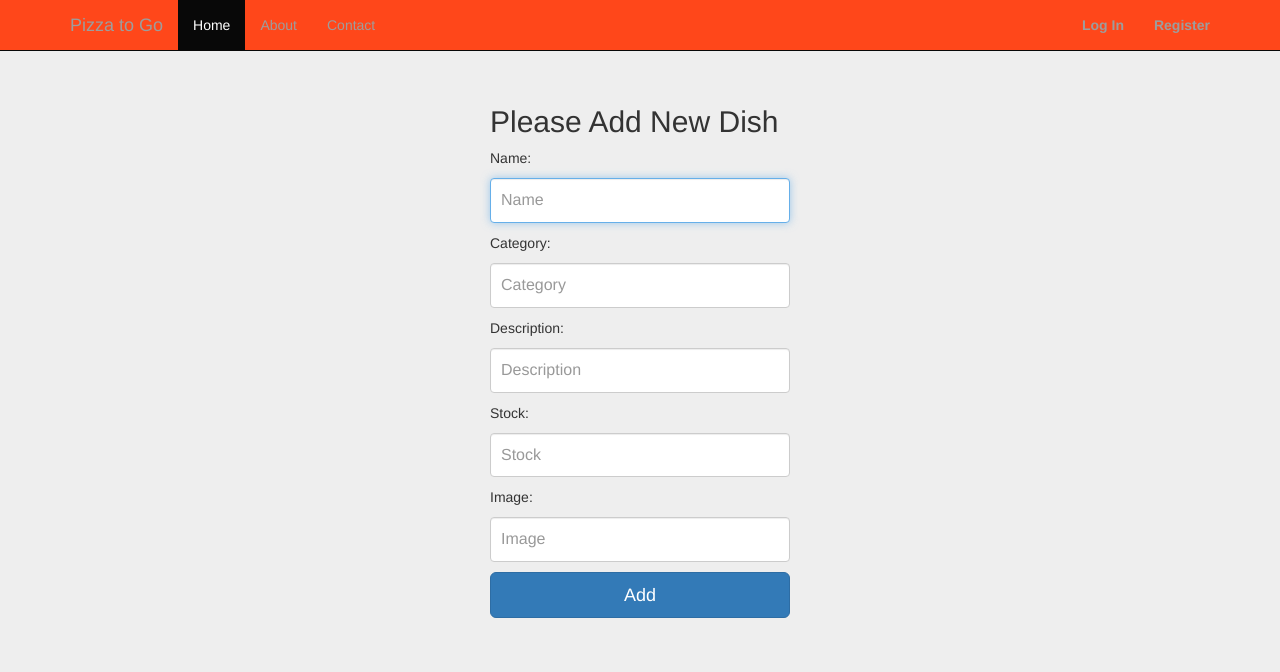
After one commit to RuolanZeng/Online-Pizza-Order, a PHP site: page /addnewitem.php in a window 1280 px wide. The commit adds this page. Shown: the top 672 px of the page. Run offline with PHP 8.4, Linux system fonts and the light colour scheme; some libraries are stand-ins or nearby versions.

Commit message:
addnewitem.php

```diff
--- /dev/null
+++ b/addnewitem.php
@@ -0,0 +1,124 @@
+<!DOCTYPE html>
+<html lang="en">
+  <head>
+    <meta charset="utf-8">
+    <meta http-equiv="X-UA-Compatible" content="IE=edge">
+    <meta name="viewport" content="width=device-width, initial-scale=1">
+    <!-- The above 3 meta tags *must* come first in the head; any other head content must come *after* these tags -->
+    <meta name="description" content="Pizza Online Order-Home page">
+    <meta name="author" content="ruolan zeng">
+    <link rel="icon" href="../../favicon.ico">
+
+    <title>Pizza to Go</title>
+
+    <!-- Bootstrap core CSS -->
+    <link href="assets/css/bootstrap.min.css" rel="stylesheet">
+    <link href="assets/css/signup.css" rel="stylesheet">
+    <link href="assets/css/offcanvas.css" rel="stylesheet">
+  </head>
+
+  <body>
+    <nav class="navbar navbar-fixed-top navbar-inverse" style="background-color:#ff471a;">
+      <div class="container">
+        <div class="navbar-header">
+          <button type="button" class="navbar-toggle collapsed" data-toggle="collapse" data-target="#navbar" aria-expanded="false" aria-controls="navbar">
+            <span class="sr-only">Toggle navigation</span>
+            <span class="icon-bar"></span>
+            <span class="icon-bar"></span>
+            <span class="icon-bar"></span>
+          </button>
+          <a class="navbar-brand" href="#">Pizza to Go</a>
+        </div>
+        <div id="navbar" class="collapse navbar-collapse">
+          <ul class="nav navbar-nav">
+            <li class="active"><a href="#">Home</a></li>
+            <li><a href="#about">About</a></li>
+            <li><a href="#contact">Contact</a></li>
+          </ul>
+          <ul id="upright" class="nav navbar-nav navbar-right">
+            <li id="upright1" class="dropdown">
+              <?php
+                session_start();
+                if (isset($_SESSION['username'])) {
+                  echo "<a href='logout.php'><b>Log out</b></a>";
+                }else{
+                  echo "<a href='signup.php'><b>Register</b></a>";
+                }
+              ?>
+            </li>
+          </ul>
+          <ul id="upright" class="nav navbar-nav navbar-right">
+            <li id="upright1" class="dropdown">
+              <?php
+                session_start();
+                if (isset($_SESSION['username'])) {
+                  echo "<a href='cart.php'><b>Cart</b></a>";
+                }else{
+                  echo "<a href='signin.php'><b>Log In</b></a>";
+                }
+              ?>
+            </li>
+          </ul>
+          <ul id="upright" class="nav navbar-nav navbar-right">
+            <li id="upright1" class="dropdown">
+              <?php
+                session_start();
+                if (isset($_SESSION['username'])) {
+                  echo "<a href='usercenter.php'><b>".$_SESSION['username']."</b></a>";
+                }
+              ?>
+            </li>
+          </ul>
+        </div><!-- /.nav-collapse -->
+      </div><!-- /.container -->
+    </nav><!-- /.navbar -->
+
+    <div class="container">
+
+     <form class="form-signin" method="POST" action="add.php">
+        <h2 class="form-signin-heading">Please Add New Dish</h2>
+
+        <p>Name: </p>
+        <label for="inputEmail" class="sr-only">Email address</label>
+        <input type="text" name="name" id="inputname" class="form-control" placeholder="Name" required autofocus>
+        <p></p>
+
+        <p>Category: </p>
+        <label for="inputUsername" class="sr-only">Category</label>
+        <input type="text" name="category" id="inputCategory" class="form-control" placeholder="Category" required>
+        <p></p>
+
+        <p>Description: </p>
+        <label for="inputPrice" class="sr-only">Description</label>
+        <input type="text" name="description" id="inputDescription" class="form-control" placeholder="Description" required>
+        <p></p>
+
+        <p>Stock: </p>
+        <label for="inputStock" class="sr-only">Stock</label>
+        <input type="text" name="stock" id="inputStock" class="form-control" placeholder="Stock" required>
+        <p></p>
+
+        <p>Image: </p>
+        <label for="inputImage" class="sr-only">Image</label>
+        <input type="text" id="inputImage" name="image" class="form-control" placeholder="Image" required>
+        <p></p>
+
+        <button class="btn btn-lg btn-primary btn-block" type="submit" name="submit">Add</button>
+      </form>
+      </div><!--/row-->
+
+
+    </div><!--/.container-->
+
+
+    <!-- Bootstrap core JavaScript
+    ================================================== -->
+    <!-- Placed at the end of the document so the pages load faster -->
+    <script src="https://ajax.googleapis.com/ajax/libs/jquery/1.12.4/jquery.min.js"></script>
+    <script>window.jQuery || document.write('<script src="../../assets/js/vendor/jquery.min.js"><\/script>')</script>
+    <script src="../../dist/js/bootstrap.min.js"></script>
+    <!-- IE10 viewport hack for Surface/desktop Windows 8 bug -->
+    <script src="../../assets/js/ie10-viewport-bug-workaround.js"></script>
+    <script src="offcanvas.js"></script>
+  </body>
+</html>
--- a/edit.php
+++ b/edit.php
@@ -118,7 +118,7 @@
 				</div>
 
 				<div class="col-md-12"  style="padding-bottom:2em;">
-					<a class="btn btn-info" id="add" href="add.php"><i class="fa fa-plus"></i>Add new one</a>
+					<a class="btn btn-info" id="add" href="addnewitem.php"><i class="fa fa-plus"></i>Add new one</a>
 				</div>
 			</div>
 		</div>
```
Also changed, not shown: 1 other file.
